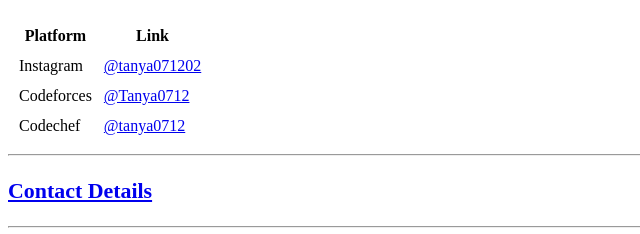
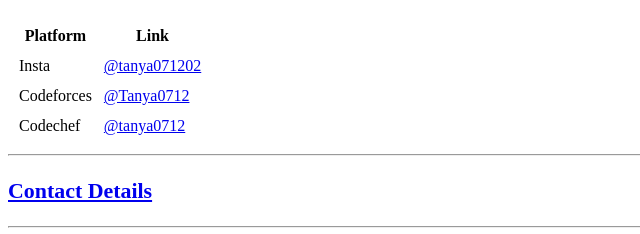
Before and after one commit to Tanya0712/contact, a plain HTML site: page index.html in a window 1280 px wide. Shown: the part 424-658 px from the top of the page, 0-640 px from the left. Drawn offline with Linux system fonts and the light colour scheme.

Commit message:
Update index.html

```diff
--- a/index.html
+++ b/index.html
@@ -38,7 +38,7 @@
             <th>Link</th>
         </tr>
         <tr>
-            <td>Instagram</td>
+            <td>Insta</td>
             <td><a href="https://www.instagram.com/tanya071202/" target="_blank">@tanya071202</a></td>
         </tr>
         <tr>
```
